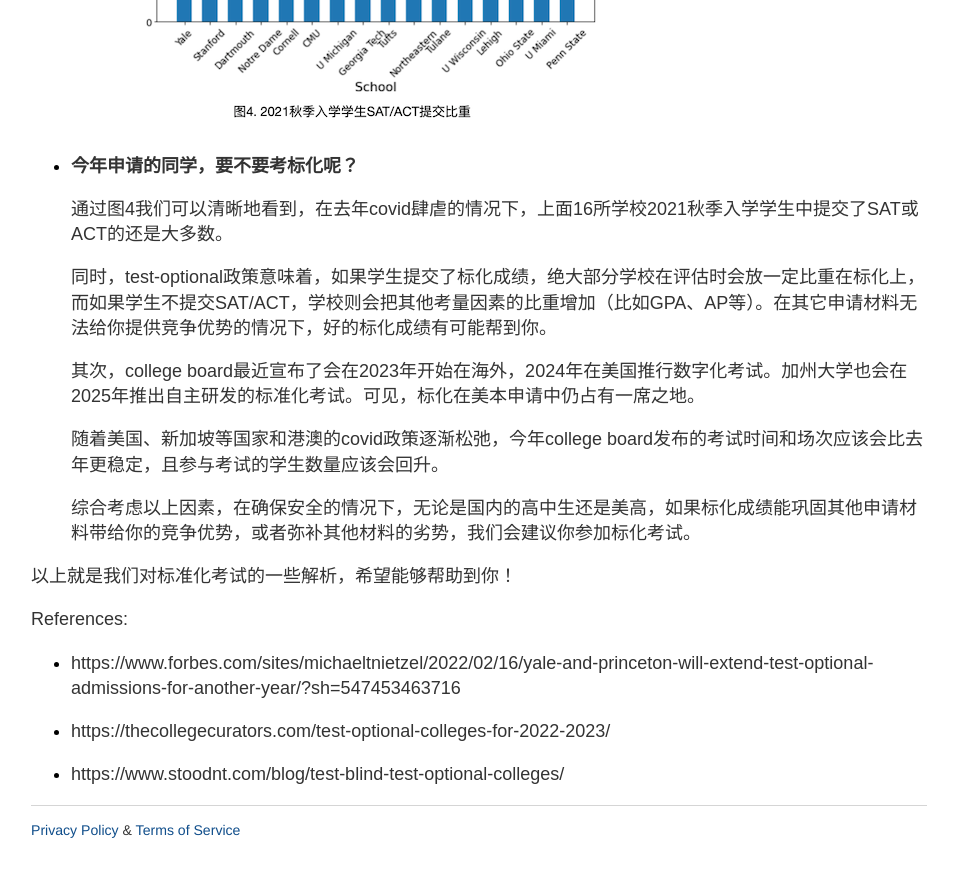
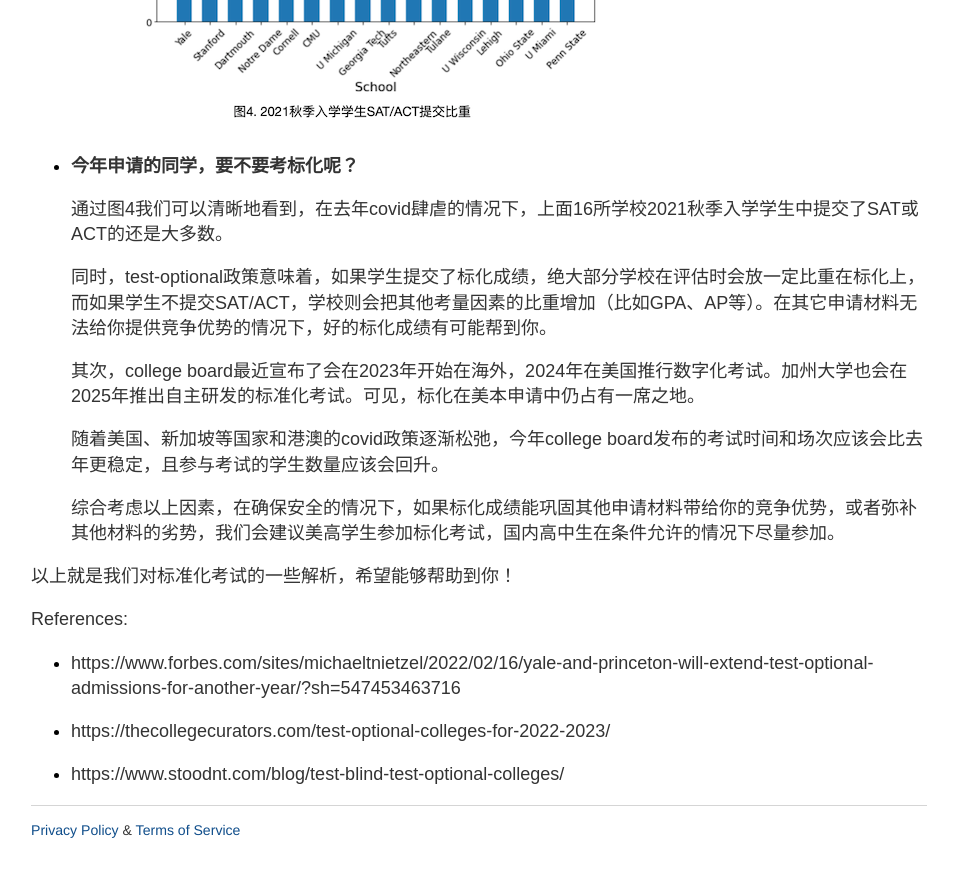
Before and after one commit to RagingTiger/PnFTech.github.io, a Jekyll site: the page built from _posts/2022-04-01-standard-test-submission-stats.md, in a window 1280 px wide and 900 px high, scrolled down 3781 px. Shown: the top 877 px of the window, without its empty margins (161-1115 px from the left). Built offline with Jekyll 4.4.1, drawn with Linux system fonts in a browser that asks for light colours.

Commit message:
edited post

```diff
--- a/_posts/2022-04-01-standard-test-submission-stats.md
+++ b/_posts/2022-04-01-standard-test-submission-stats.md
@@ -69,7 +69,7 @@ date: 2022-04-01
 
   随着美国、新加坡等国家和港澳的covid政策逐渐松弛，今年college board发布的考试时间和场次应该会比去年更稳定，且参与考试的学生数量应该会回升。
 
-  综合考虑以上因素，在确保安全的情况下，无论是国内的高中生还是美高，如果标化成绩能巩固其他申请材料带给你的竞争优势，或者弥补其他材料的劣势，我们会建议你参加标化考试。
+  综合考虑以上因素，在确保安全的情况下，如果标化成绩能巩固其他申请材料带给你的竞争优势，或者弥补其他材料的劣势，我们会建议美高学生参加标化考试，国内高中生在条件允许的情况下尽量参加。
 
 以上就是我们对标准化考试的一些解析，希望能够帮助到你！
 
```
Also changed, not shown: 1 other file.
